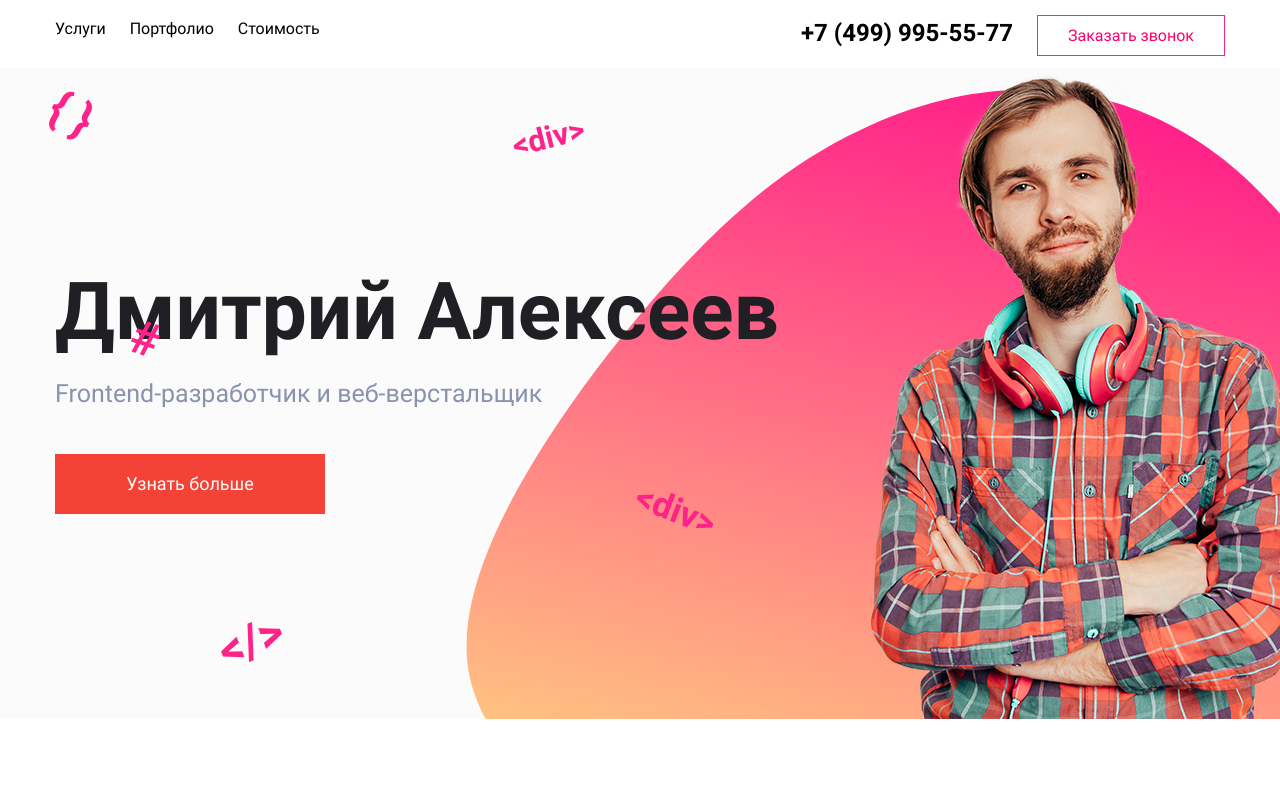
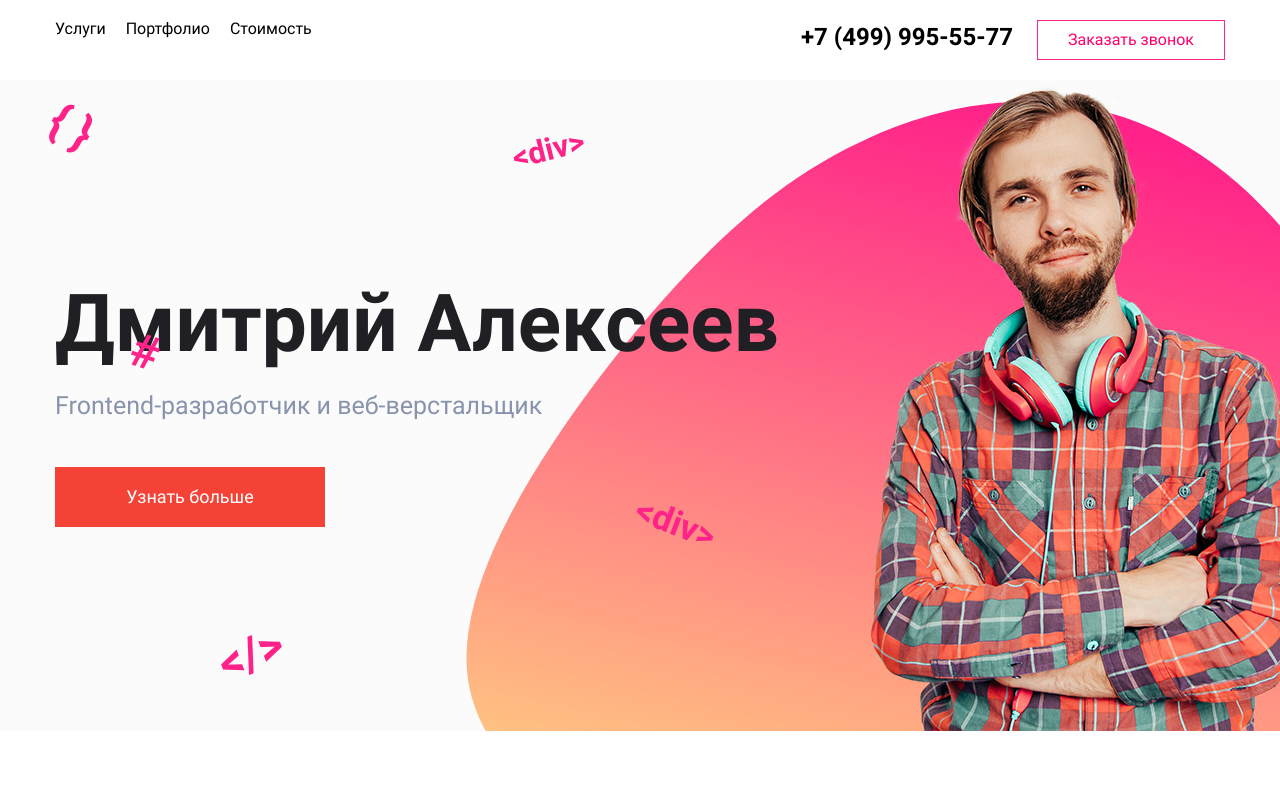
Before and after one commit to KseniyaKam/dmitryalekseev, a plain HTML site: page index.html in a window 1280 px wide. Shown: the top 800 px of the page. Drawn offline with Linux system fonts and the light colour scheme.

Commit message:
init commit

```diff
--- a/css/style.css
+++ b/css/style.css
@@ -64,13 +64,17 @@ a {
 }
 
 .menu-icon {
-	background-image: url('../img/threebars.svg');
+	background-image: url('../img/threebars.png');
 	background-position: left center;
 	background-size: auto 100%;
 	background-repeat: no-repeat;
 
 	width: 40px;
 	height: 30px;
+}
+
+.menu-item-list {
+	display: flex;
 }
 
 .swiper-card {
--- a/index.html
+++ b/index.html
@@ -16,21 +16,30 @@
 </head>
 <body>
 	<header class="header__header fixed-container">
-		<div class="header-link">
+		<nav class="header-link">
+			<ul class="menu-item-list">
+				<li>
 					<a href="#" class="header-link-item__link">Услуги</a>
+				</li>
+				<li>
 					<a href="#" class="header-link-item__link">Портфолио</a>
+				</li>
+				<li>
 					<a href="#" class="header-link-item__link">Стоимость</a>
-		</div>
+				</li>
+			</ul>
+		</nav>
 		<div class="mobile-menu">
 			<div class="menu-icon"></div>
 		</div>
 		<div class="right-header-link">
-			<a href="#" class="header-number__link">+7 (499) 995-55-77</a>
-			<a href="#" class="call-button__link">Заказать звонок</a>
+			<a href="tel:+74999955577" class="header-number__link">+7 (499) 995-55-77</a>
+			<button class="call-button__link">Заказать звонок</button>
 		</div>
 		<div class="mobile-menu-right"></div>
 	</header>
 
+	<main>
 		<section class="top-section">
 			 <div class="tag-container">
 						<span class="tag-container__items tag-container__item-1">{ }</span>
@@ -134,6 +143,7 @@
 				<div class="gradient-block-second-text__subtitle">*Срок и стоимость могут отличаться от заявленных и рассчитываются индивидуально, в зависимости от сложности задач.</div>
 			</div>
 		</div>
+	</main>
 
 	<footer class="footer">
 		<div class="footer__footer fixed-container">
```
Also changed, not shown: img/threebars.png (added), img/threebars.svg (deleted), 2 other files. Lines whose indentation alone changed are shown as unchanged.
